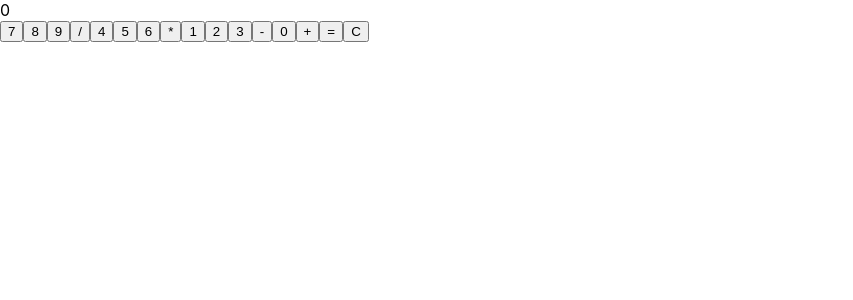
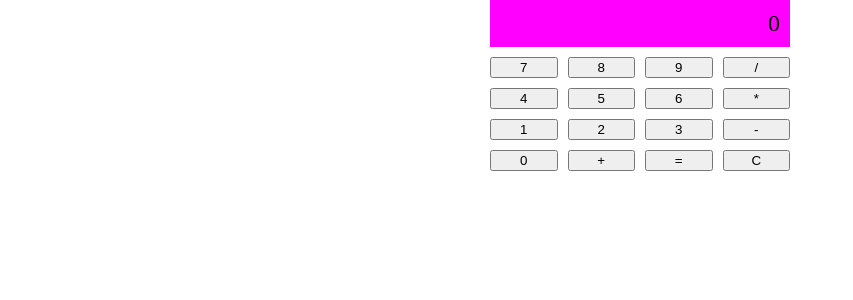
Before and after one commit to aegerev/cyberchase-calculator, a React (Create React App) app in the folder cyberchase-calculator/: page / in a window 1280 px wide. Shown: the top 300 px of the page, without its empty margins (0-853 px from the left). Built offline with nearby package versions, Linux system fonts and the light colour scheme.

Commit message:
Added CSS; now it looks like a calculator

```diff
--- a/cyberchase-calculator/src/App.css
+++ b/cyberchase-calculator/src/App.css
@@ -1,38 +1,27 @@
-.App {
-  text-align: center;
+.calculator {
+  width: 300px;
+  margin: auto;
+  font-family: 'Arial, sans-serif';
 }
 
-.App-logo {
-  height: 40vmin;
-  pointer-events: none;
+.display {
+  background-color: #FF00FF;
+  padding: 10px;
+  margin-bottom: 10px;
+  text-align: right;
+  font-size: 1.5em;
 }
 
-@media (prefers-reduced-motion: no-preference) {
-  .App-logo {
-    animation: App-logo-spin infinite 20s linear;
-  }
+.buttons {
+  display: grid;
+  grid-template-columns: repeat(4, 1fr);
+  gap: 10px;
 }
 
-.App-header {
-  background-color: #282c34;
-  min-height: 100vh;
-  display: flex;
-  flex-direction: column;
-  align-items: center;
-  justify-content: center;
-  font-size: calc(10px + 2vmin);
-  color: white;
+.button {
+  padding: 15px;
+  font-size: 1.2em;
+  cursor: pointer;
+  background-color: #D9D919;
+  border: 1px solid #ccc;
 }
-
-.App-link {
-  color: #61dafb;
-}
-
-@keyframes App-logo-spin {
-  from {
-    transform: rotate(0deg);
-  }
-  to {
-    transform: rotate(360deg);
-  }
-}
```
